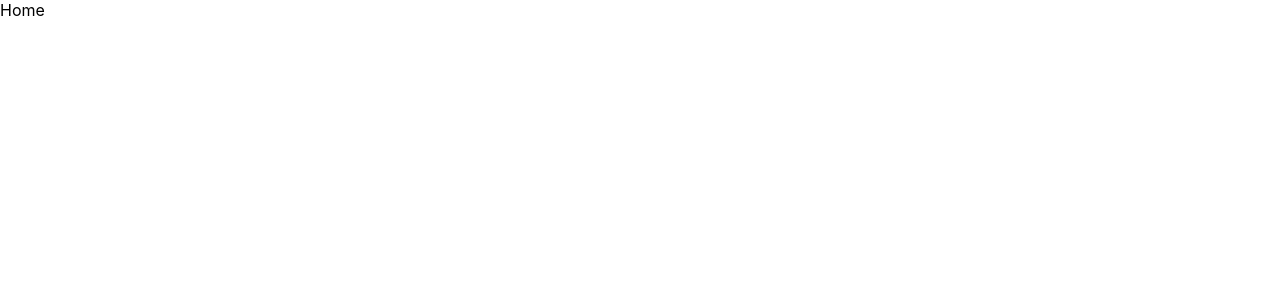
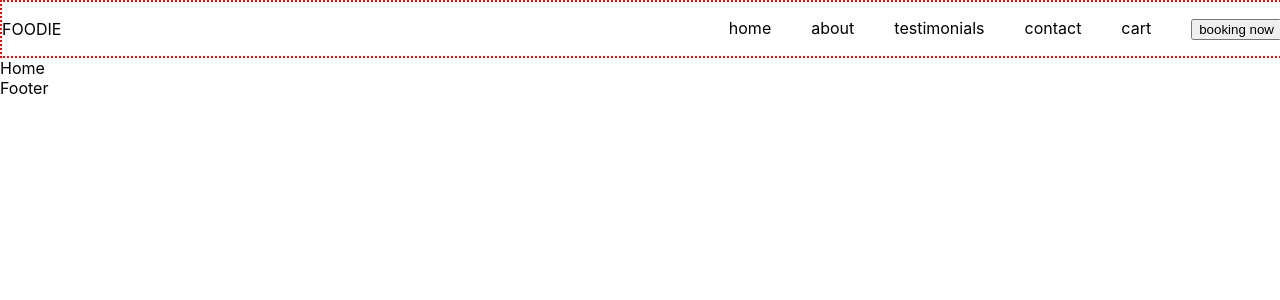
Before and after one commit to mambachristophersteven/react-restaurant-landing-page, a React (Create React App) app: page / in a window 1280 px wide. Shown: the top 300 px of the page. Built offline with nearby package versions, Linux system fonts and the light colour scheme.

Commit message:
adding Outlet from react router dom so all my pages have Navbar and Footer once and for all

```diff
--- a/src/App.js
+++ b/src/App.js
@@ -1,17 +1,36 @@
 import './App.css';
-import { createBrowserRouter, RouterProvider } from 'react-router-dom';
+import { createBrowserRouter, RouterProvider, Outlet } from 'react-router-dom';
 import Home from './Pages/Home/Home';
 import About from './Pages/About/About';
+import Navbar from './Components/Navbar/Navbar';
+import Footer from './Components/Footer/Footer';
+
+const Layout = () => {
+  return(
+    <div className='app'>
+      <Navbar />
+      <Outlet />
+      <Footer />
+    </div>
+  )
+}
 
 const router = createBrowserRouter([
   {
     path: "/",
-    element: <Home />
-  },
-  {
-    path: "/about",
-    element: <About />
+    element: <Layout />,
+    children:[
+      {
+        path: "/",
+        element: <Home />
+      },
+      {
+        path: "/about",
+        element: <About />
+      }
+    ]
   }
+
 ])
 
 function App() {
```
